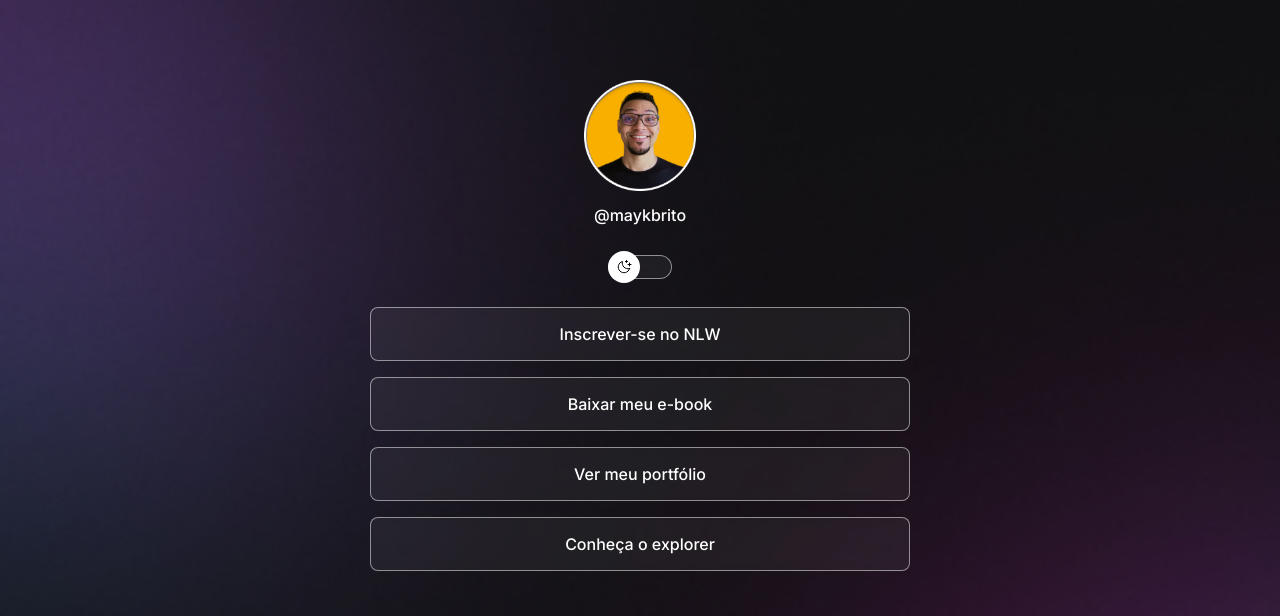
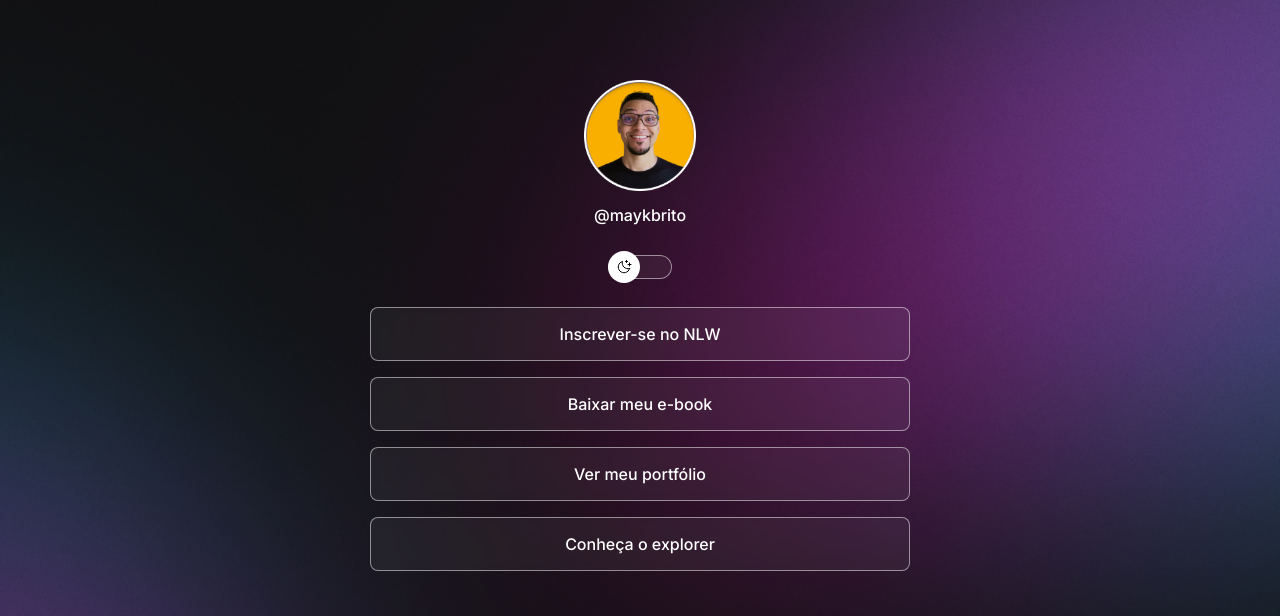
Before and after one commit to chelbimunique/ProjetoRocketseat2, a plain HTML site: page index.html in a window 1280 px wide. Shown: the top 616 px of the page. Drawn offline with nearby package versions, Linux system fonts and the light colour scheme.

Commit message:
change background based on media queries

```diff
--- a/style.css
+++ b/style.css
@@ -37,6 +37,7 @@ body {
     /*background: color image repeat position/size*/
 
     background: var(--bg-url) no-repeat top center/cover;
+    height: 100vh; /*viewport height define a altura de um elemento para ser igual à altura completa da janela de visualização*/
 }
 
 body * {
@@ -176,6 +177,16 @@ ul li a:hover {
 footer { /*footer = rodapé*/
     padding: 24px 0;
     text-align: center;
-    font-size: 14px;
-    /*alinhamento de texto*/
+    font-size: 14px; /*alinhamento de texto*/
 }
+
+/* media queries */
+@media (min-width: 700px) {
+    :root {
+        --bg-url: url(./assets/bg-desktop.jpg);
+    }
+
+    .light {
+        --bg-url: url (./assets/bg-desktop-light.jpg);
+    }
+}
```
